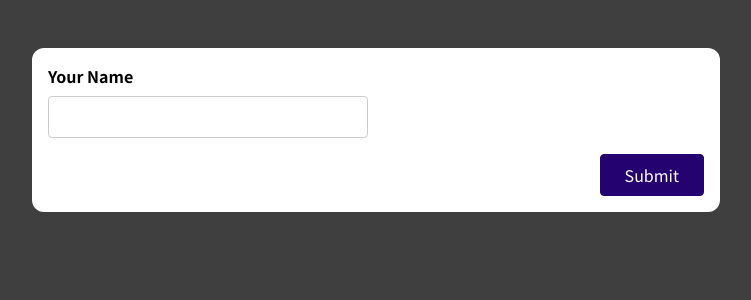
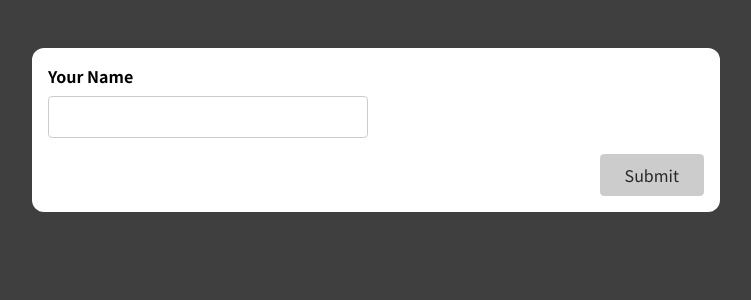
Before and after one commit to KacperLudwiczak/React-Forms-and-Input-Project-Study, a React (Create React App) app: page / in a window 1280 px wide. Shown: the top 300 px of the page, without its empty margins (264-1015 px from the left). Built offline with nearby package versions, Linux system fonts and the light colour scheme.

Commit message:
useEffect Form

```diff
--- a/src/components/SimpleInput.js
+++ b/src/components/SimpleInput.js
@@ -1,11 +1,20 @@
-import { useState } from "react";
+import { useEffect, useState } from "react";
 
 const SimpleInput = (props) => {
   const [enteredName, setEnteredName] = useState("");
   const [enteredNameTouched, setEnteredNameTouched] = useState(false);
+  const [formIsValid, setFormIsValid] = useState(false);
 
   const enteredNameIsValid = enteredName.trim() !== "";
   const nameInputIsInvalid = !enteredNameIsValid && enteredNameTouched;
+
+  useEffect(() => {
+    if (enteredNameIsValid) {
+      setFormIsValid(true);
+    } else {
+      setFormIsValid(false);
+    }
+  }, [enteredNameIsValid]);
 
   const nameInputChangeHandler = (event) => {
     setEnteredName(event.target.value);
@@ -50,7 +59,7 @@
         )}
       </div>
       <div className="form-actions">
-        <button>Submit</button>
+        <button disabled={!formIsValid}>Submit</button>
       </div>
     </form>
   );
--- a/src/index.css
+++ b/src/index.css
@@ -1,11 +1,11 @@
-@import url('https://fonts.googleapis.com/css2?family=Noto+Sans+JP:wght@400;700&display=swap');
+@import url("https://fonts.googleapis.com/css2?family=Noto+Sans+JP:wght@400;700&display=swap");
 
 * {
   box-sizing: border-box;
 }
 
 html {
-  font-family: 'Noto Sans JP', sans-serif;
+  font-family: "Noto Sans JP", sans-serif;
 }
 
 body {
@@ -79,6 +79,15 @@
   border-color: #33059e;
 }
 
+button:disabled,
+button:disabled:hover,
+button:disabled:active {
+  background-color: #ccc;
+  color: #292626;
+  border-color: #ccc;
+  cursor: not-allowed;
+}
+
 .form-actions {
   text-align: right;
 }
```
